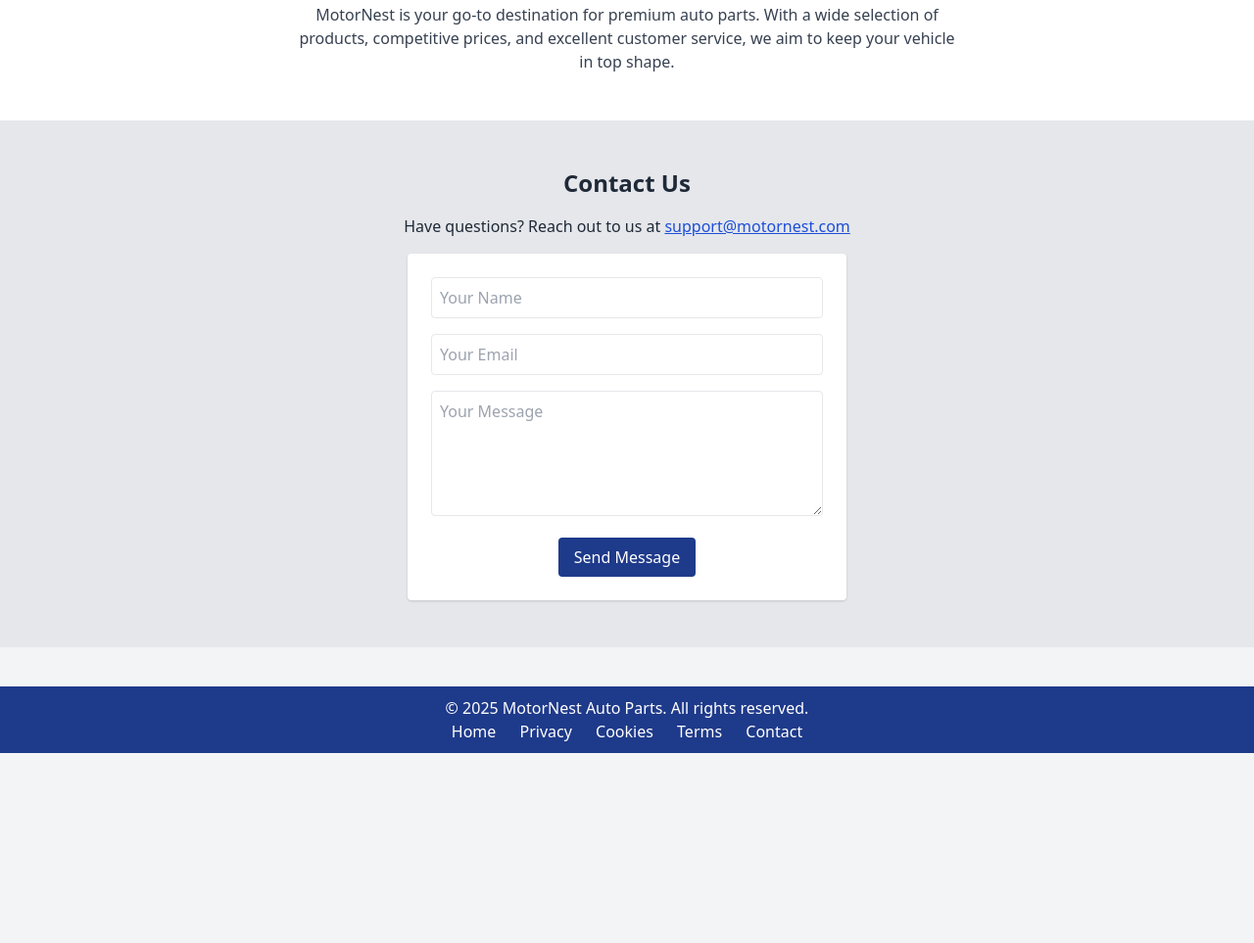
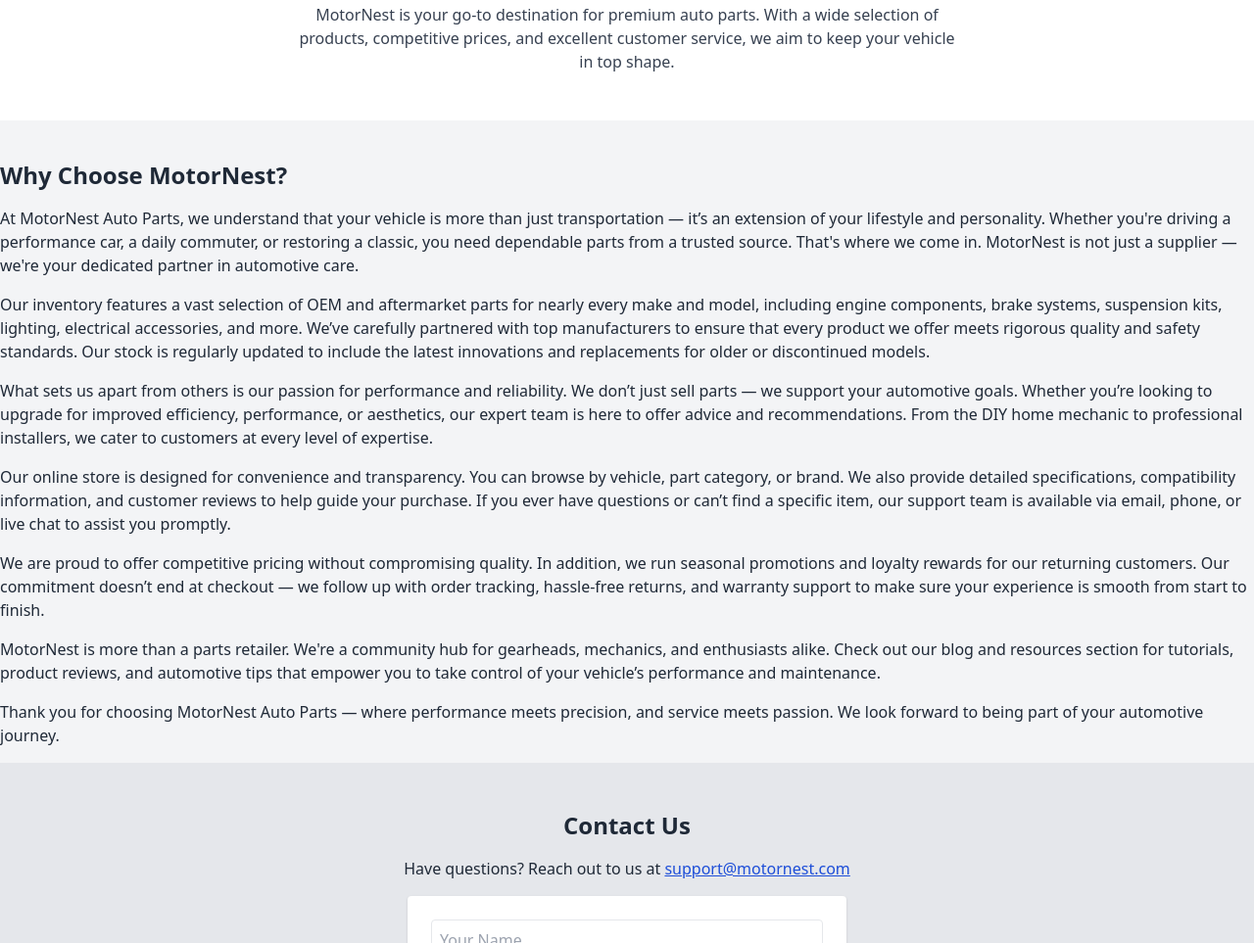
Before and after one commit to anilkumar784/Auto4, a plain HTML site: page index.html in a window 1280 px wide. Shown: the part 1076-2039 px from the top of the page at 98% size. Before the commit the page ends 1845 px from the top, so only its background shows below. Drawn offline with nearby package versions, Linux system fonts and the light colour scheme.

Commit message:
Update index.html

```diff
--- a/index.html
+++ b/index.html
@@ -62,6 +62,38 @@
     </div>
   </section>
 
+  <section class="mt-10">
+  <h2 class="text-2xl font-bold mb-4">Why Choose MotorNest?</h2>
+  <p class="mb-4">
+    At MotorNest Auto Parts, we understand that your vehicle is more than just transportation — it’s an extension of your lifestyle and personality. Whether you're driving a performance car, a daily commuter, or restoring a classic, you need dependable parts from a trusted source. That's where we come in. MotorNest is not just a supplier — we're your dedicated partner in automotive care.
+  </p>
+
+  <p class="mb-4">
+    Our inventory features a vast selection of OEM and aftermarket parts for nearly every make and model, including engine components, brake systems, suspension kits, lighting, electrical accessories, and more. We’ve carefully partnered with top manufacturers to ensure that every product we offer meets rigorous quality and safety standards. Our stock is regularly updated to include the latest innovations and replacements for older or discontinued models.
+  </p>
+
+  <p class="mb-4">
+    What sets us apart from others is our passion for performance and reliability. We don’t just sell parts — we support your automotive goals. Whether you’re looking to upgrade for improved efficiency, performance, or aesthetics, our expert team is here to offer advice and recommendations. From the DIY home mechanic to professional installers, we cater to customers at every level of expertise.
+  </p>
+
+  <p class="mb-4">
+    Our online store is designed for convenience and transparency. You can browse by vehicle, part category, or brand. We also provide detailed specifications, compatibility information, and customer reviews to help guide your purchase. If you ever have questions or can’t find a specific item, our support team is available via email, phone, or live chat to assist you promptly.
+  </p>
+
+  <p class="mb-4">
+    We are proud to offer competitive pricing without compromising quality. In addition, we run seasonal promotions and loyalty rewards for our returning customers. Our commitment doesn’t end at checkout — we follow up with order tracking, hassle-free returns, and warranty support to make sure your experience is smooth from start to finish.
+  </p>
+
+  <p class="mb-4">
+    MotorNest is more than a parts retailer. We're a community hub for gearheads, mechanics, and enthusiasts alike. Check out our blog and resources section for tutorials, product reviews, and automotive tips that empower you to take control of your vehicle’s performance and maintenance.
+  </p>
+
+  <p class="mb-4">
+    Thank you for choosing MotorNest Auto Parts — where performance meets precision, and service meets passion. We look forward to being part of your automotive journey.
+  </p>
+</section>
+
+
   <!-- Contact Section -->
   <section id="contact" class="py-12 bg-gray-200">
     <div class="container mx-auto text-center">
```
